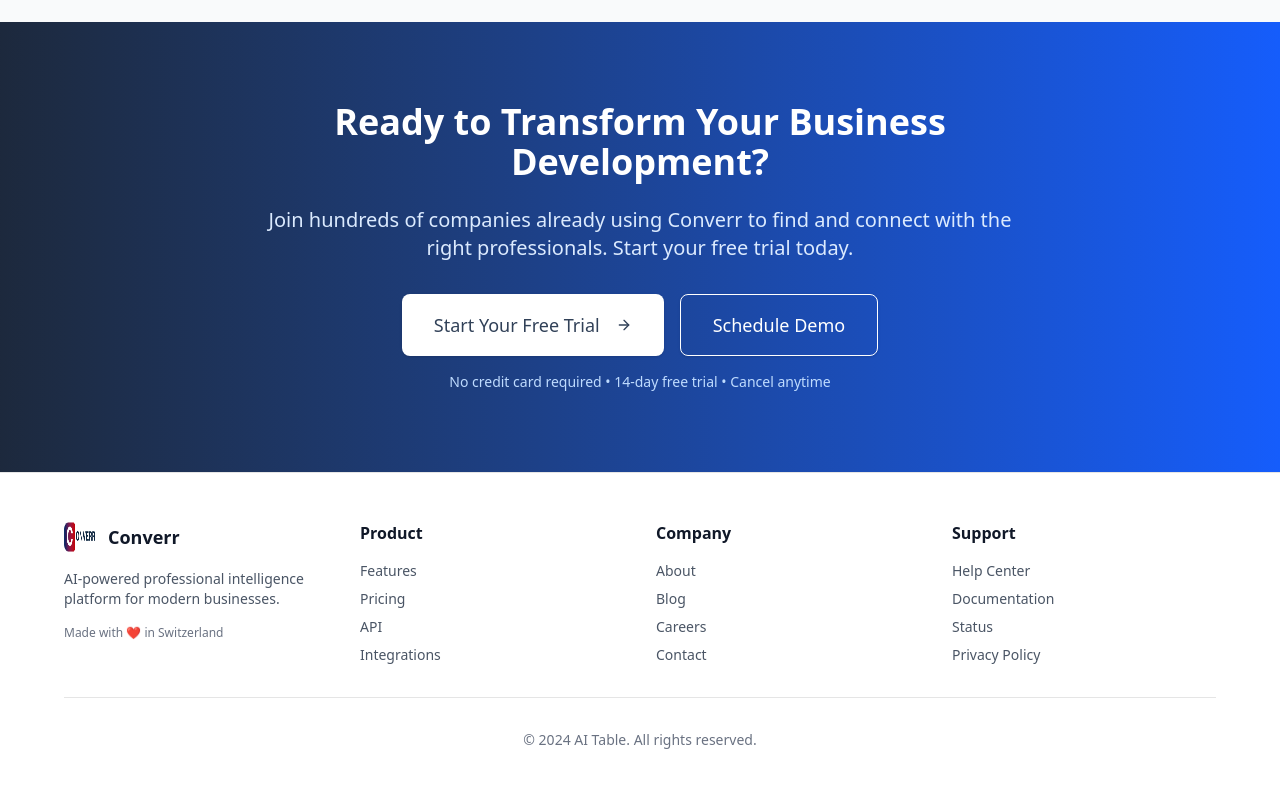
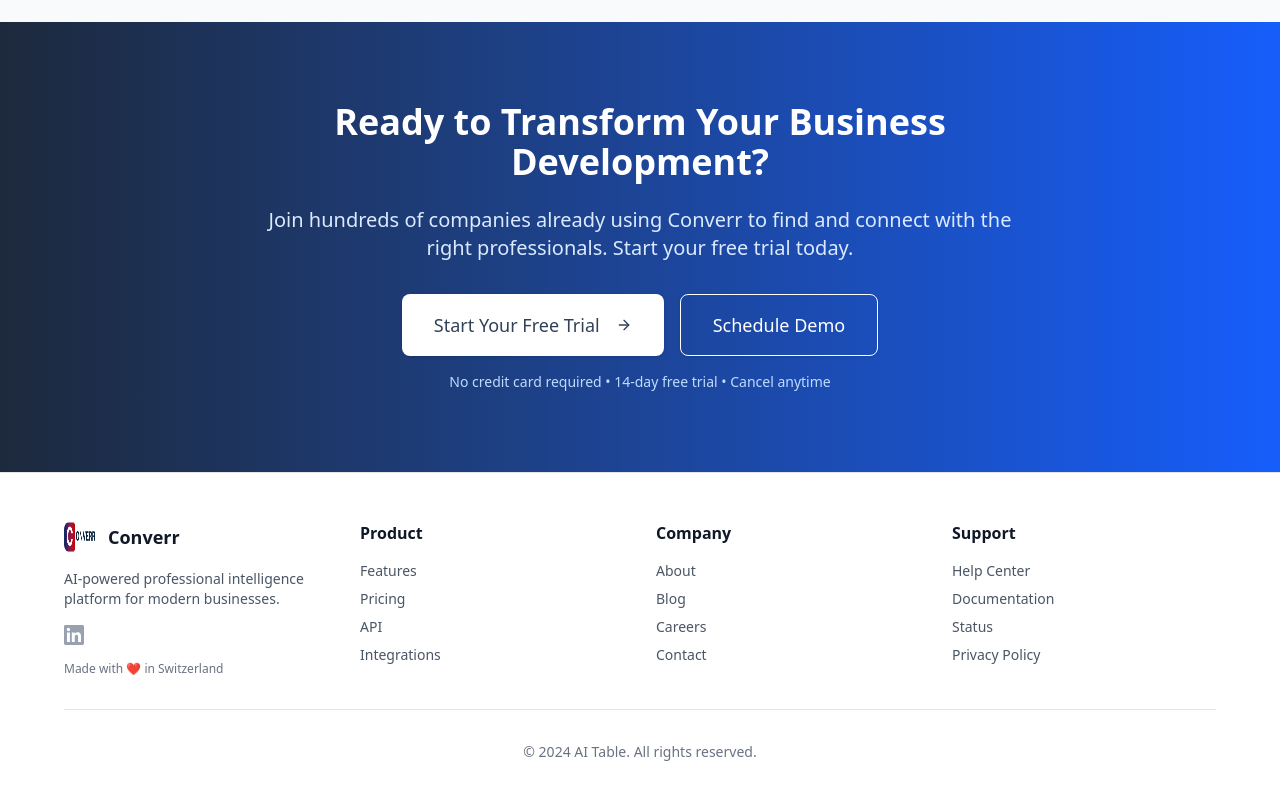
Before and after one commit to thib420/AI_Table, a Next.js app: page / in a window 1280 px wide. Shown: the part 4683-5483 px from the top of the page. Built offline with nearby package versions, Linux system fonts and the light colour scheme; no server answers.

Commit message:
add LinkedIn URL

```diff
--- a/src/modules/landing/components/LandingPage.tsx
+++ b/src/modules/landing/components/LandingPage.tsx
@@ -573,6 +573,19 @@
               <p className="text-sm text-gray-600 mb-4">
                 AI-powered professional intelligence platform for modern businesses.
               </p>
+              <div className="flex space-x-3 mb-4">
+                <a
+                  href="https://www.linkedin.com/company/converr/"
+                  target="_blank"
+                  rel="noopener noreferrer"
+                  className="text-gray-400 hover:text-blue-600 transition-colors"
+                  aria-label="Follow Converr on LinkedIn"
+                >
+                  <svg className="w-5 h-5" fill="currentColor" viewBox="0 0 24 24">
+                    <path d="M20.447 20.452h-3.554v-5.569c0-1.328-.027-3.037-1.852-3.037-1.853 0-2.136 1.445-2.136 2.939v5.667H9.351V9h3.414v1.561h.046c.477-.9 1.637-1.85 3.37-1.85 3.601 0 4.267 2.37 4.267 5.455v6.286zM5.337 7.433c-1.144 0-2.063-.926-2.063-2.065 0-1.138.92-2.063 2.063-2.063 1.14 0 2.064.925 2.064 2.063 0 1.139-.925 2.065-2.064 2.065zm1.782 13.019H3.555V9h3.564v11.452zM22.225 0H1.771C.792 0 0 .774 0 1.729v20.542C0 23.227.792 24 1.771 24h20.451C23.2 24 24 23.227 24 22.271V1.729C24 .774 23.2 0 22.222 0h.003z"/>
+                  </svg>
+                </a>
+              </div>
               <p className="text-xs text-gray-500">
                 Made with ❤️ in Switzerland
               </p>
```
